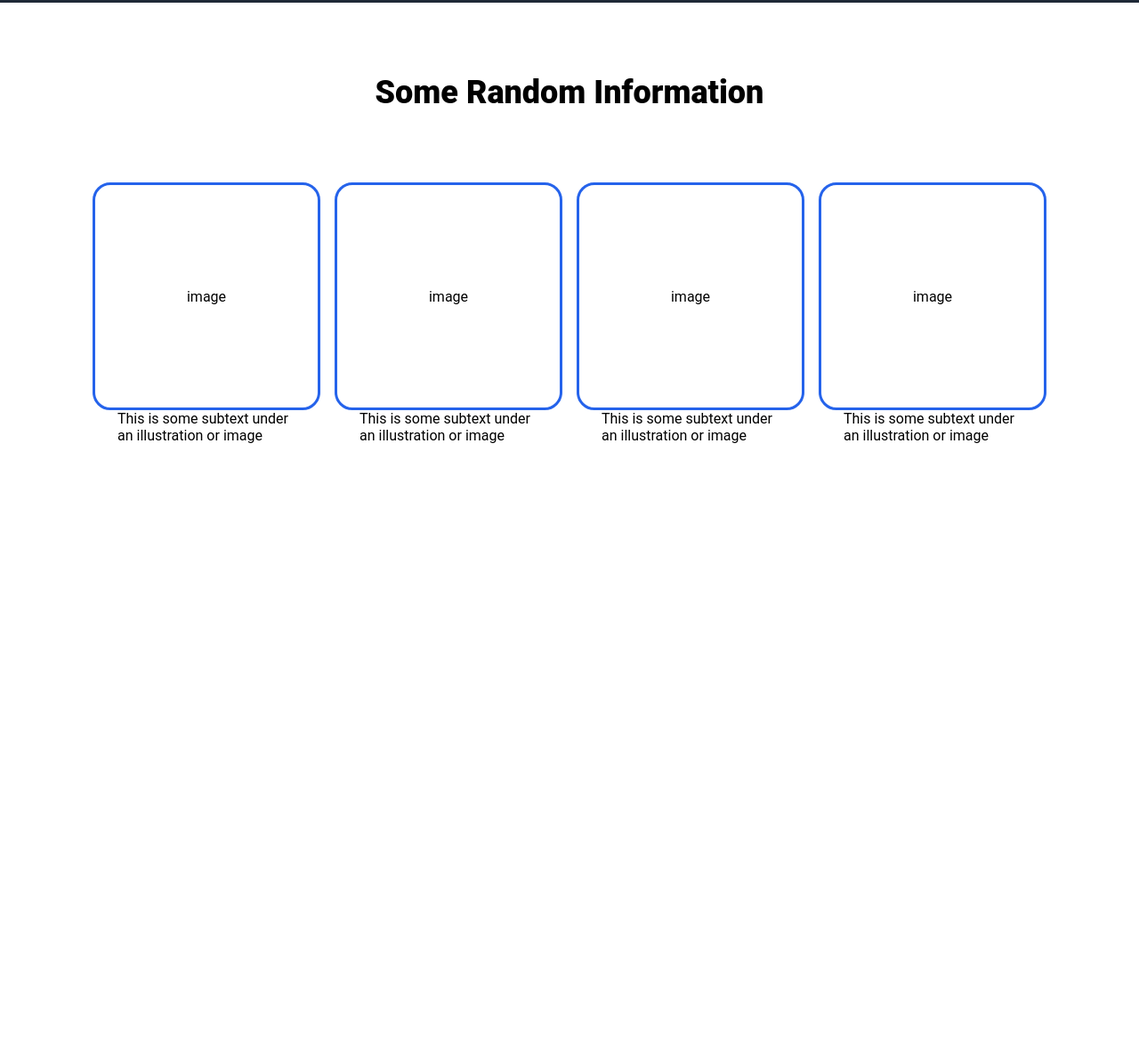
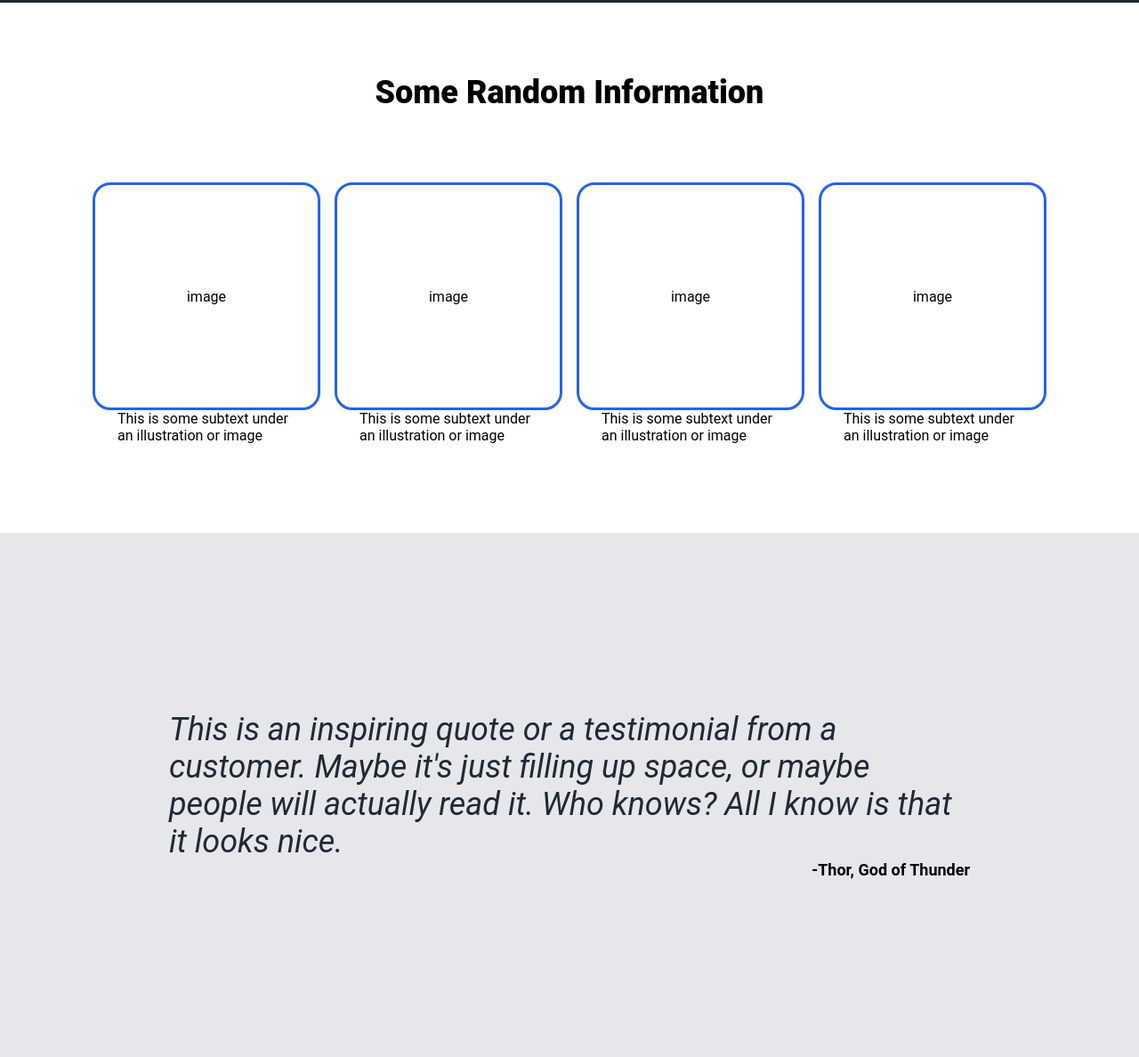
Before and after one commit to RussTP/Odin-Landing-Page, a plain HTML site: page index.html in a window 1280 px wide. Shown: the part 573-1761 px from the top of the page at 89% size. Before the commit the page ends 1072 px from the top, so only its background shows below. Drawn offline with Linux system fonts and the light colour scheme; a web font is replaced by a local one.

Commit message:
changed title and header to thors voice, created inspiring quote section and used flexbox to align quotes to center, added padding for distribution

```diff
--- a/index.html
+++ b/index.html
@@ -3,12 +3,12 @@
     <head>
         <meta charset="utf-8">
         <meta http-equiv="X-UA-Compatible" content="IE=edge">
-        <title>Odin Landing Page</title>
+        <title>Thors Voice</title>
         <link rel="stylesheet" href="styles.css">
     </head>
     <body>
         <div class="nav-container">
-            <div class="logo"><img src="./images/viking-logo.png" alt="viking logo"><span class="logo-text">Thors Choice</span></div>
+            <div class="logo"><img src="./images/viking-logo.png" alt="viking logo"><span class="logo-text">Thors Voice</span></div>
             <div class="nav">
                 <ul class="nav-list">
                     <div><li><a href="#">Header Link 1</a></li></div>
@@ -43,7 +43,13 @@
                             <div class="content-image">image</div>
                             <div class="content-text">This is some subtext under an illustration or image</div>
                         </div>
-       </div>
-
+                    </div>
+    <div class="quote-container">
+        <div class="quote-author">
+        <div class="quote-text">This is an inspiring quote or a testimonial from a customer.
+        Maybe it's just filling up space, or maybe people will actually read it. Who knows? All I know is that it looks nice.</div>
+        <div class="thor">-Thor, God of Thunder</div>
+        </div>
+    </div>
        </body>
 </html>
--- a/styles.css
+++ b/styles.css
@@ -155,6 +155,7 @@ display: flex;
     justify-content: center;
     align-items: center;
     width: 200px;
+    padding-bottom: 100px;
 
 }
 
@@ -165,3 +166,33 @@ display: flex;
     align-items: center;
 
 }
+
+/* Quote section */
+
+.quote-container {
+    display: flex;
+    justify-content: center;
+    align-items: center;
+    background-color:#E5E7EB;
+    padding: 200px;
+}
+
+.quote-text {
+    display: flex;
+    justify-content: center;
+    align-content: center;
+    font-size: 36px;
+    font-weight: light;
+    font-style: italic;
+    width: 900px;
+    color: #1F2937;
+}
+
+.thor {
+    display: flex;
+    justify-content: flex-end;
+    align-items: center;
+    font-size: 18px;
+    font-weight: bold;
+    font-style: none;
+}
```
